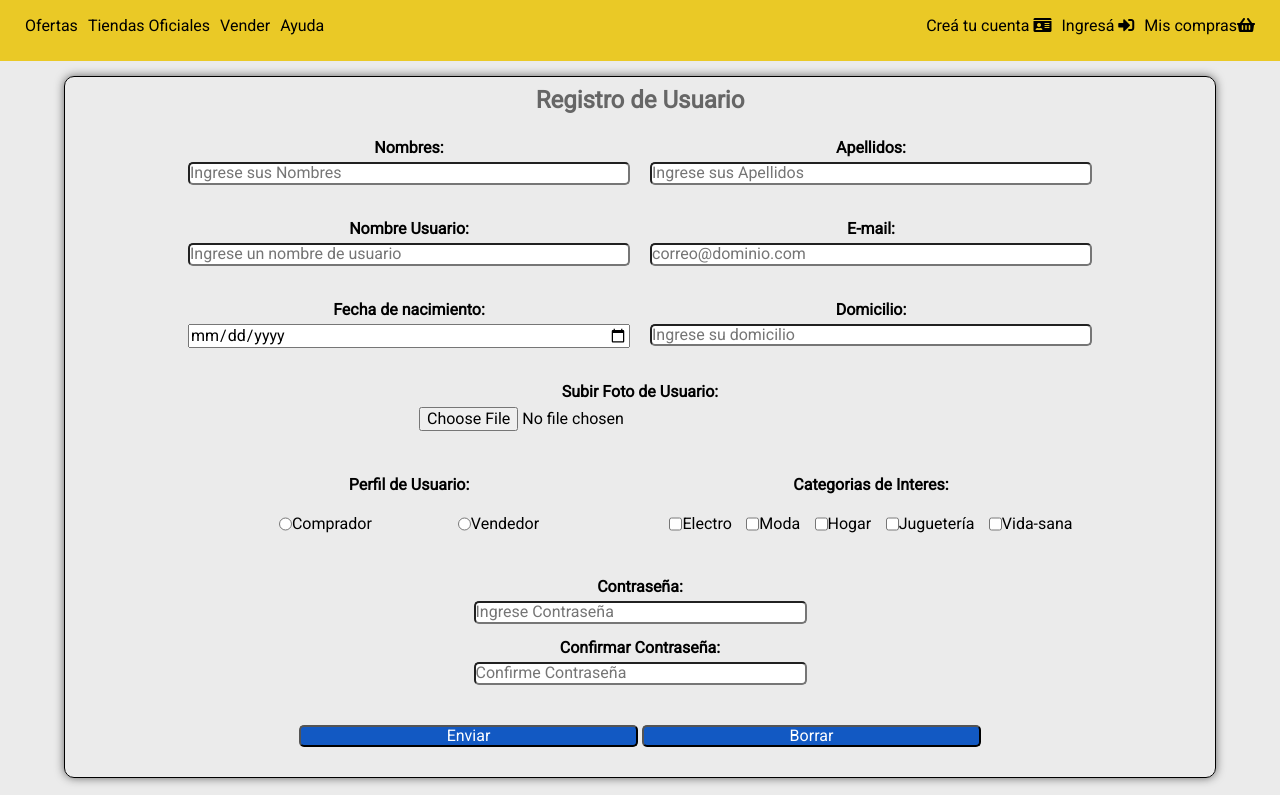
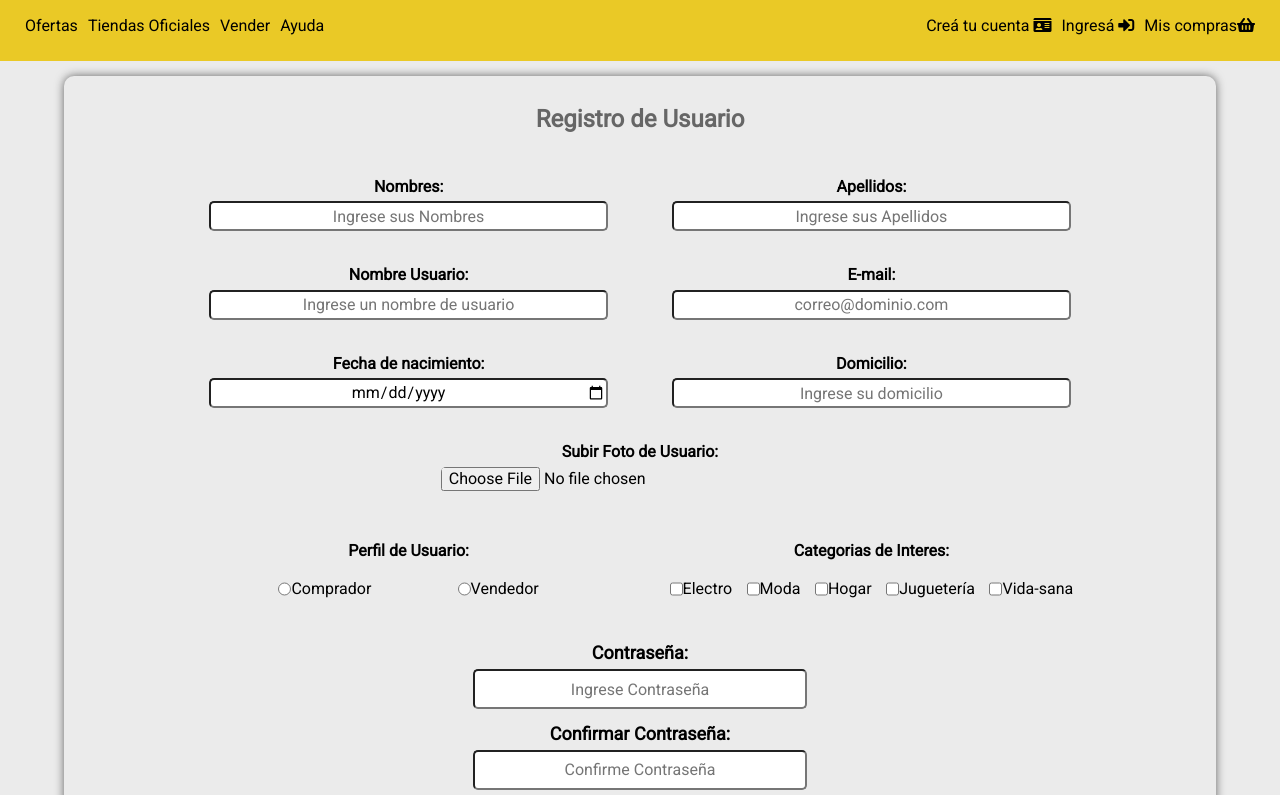
Before and after one commit to javilaiton/MercadoLiebre, a website: page views/register.html in a window 1280 px wide. Shown: the part 127-922 px from the top of the page. Drawn offline with Linux system fonts and the light colour scheme; files that its build step writes are made by us from their sources; files whose address does not match are found by name.

Commit message:
se realizan ultimos detalles y  se agregan lineas para trabajar con heroku

```diff
--- a/app.js
+++ b/app.js
@@ -1,6 +1,7 @@
 const express = require("express")
 const path = require("path")
 const app = express()
+const port = process.env.PORT || 3000
 
 app.use(express.static(path.resolve(__dirname,"./public")))
 
@@ -16,5 +17,4 @@ app.get("/register",(req,res)=>{
     res.sendFile(path.resolve(__dirname,"./views/register.html"))
 })
 
-
-app.listen(4000,()=>console.log("corriendo servidor en el puerto 4000"))
+app.listen(port, () => console.log(`Server in port ${port}`));
--- a/package.json
+++ b/package.json
@@ -4,7 +4,8 @@
   "description": "",
   "main": "app.js",
   "scripts": {
-    "test": "echo \"Error: no test specified\" && exit 1"
+    "test": "echo \"Error: no test specified\" && exit 1",
+    "start": "node app"
   },
   "keywords": [],
   "author": "",
--- a/public/css/styles.css
+++ b/public/css/styles.css
@@ -87,11 +87,8 @@ header .burger-menu .burger-bottom{
     font-size:22px;
 }
 
-
-
 section.banner img.banner{
     max-width: 100vw;
-
 }
 
 main{
@@ -103,6 +100,7 @@ main{
 
 main h2, h3{
     color:#666;
+    padding: 20px;
 }
 
 main .items{
@@ -181,7 +179,6 @@ footer .secciones h4,.secciones p, .Copyright{
 /*pagina de registro*/
 
 main.register, main.login{
-    border: black solid 1px;
     margin-top: 15px;
     padding: 10px;
     box-shadow : 0px 0px 10px rgb( 100 , 100 , 100 );
@@ -193,8 +190,10 @@ main .form-register{
 }
 
 main .content-buttons{
-    text-align: center;
     margin: 20px 0px;
+    display: flex;
+    justify-content: space-evenly;
+    height: 40px;
 }
 
 main .content-buttons .buttons{
@@ -216,14 +215,22 @@ main .control-formulario label{
     padding-bottom: 5px;
 }
 
+main .control-formulario div{
+    text-align: right;
+}
+
 main .control-formulario .barra{
     border-radius: 5px;
-    width: 100%;
+    width: 90%;
+    height: 30px;
+    text-align: center;
 }
 
 main.login .form-login .control-formulario .barra{
     border-radius: 5px;
     width: 50%;
+    height: 40px;
+    text-align: center;
 }
 
 main .control-formulario .select{
@@ -239,8 +246,26 @@ main .control-formulario .select .union{
 }
 
 main .control-formulario #foto, #fecha{
-    width: 100%;
+    width: 90%;
+
 }
+
+main .contraseñas{
+    text-align: center;
+}
+
+main .contraseñas label{
+    font-size: 18px;
+}
+
+main .contraseñas .control-formulario .barra{
+    width: 50%;
+    height: 40px;
+}
+
+
+
+
 
 /*pagina de login*/
 
@@ -331,6 +356,13 @@ main .control-formulario #foto, #fecha{
         text-align: left;
     }
 
+    main .content-buttons{
+        height: 45px;
+    }
+
+    main .content-buttons .buttons{
+        width: 20%;
+    }
 
 
 }
@@ -338,7 +370,7 @@ main .control-formulario #foto, #fecha{
 @media (min-width:769px) {
 
     section.banner img.banner{
-        max-width: 100vw;
+        width: 100vw;
     }
 
     main .products{
@@ -398,6 +430,10 @@ main .control-formulario #foto, #fecha{
         text-align: center;
     }
 
+    main .control-formulario div {
+        text-align: center;
+    }
+
     main.register .form-register .columns .select{
 
         display:flex;
@@ -416,9 +452,22 @@ main .control-formulario #foto, #fecha{
         width: 30%;
     }
 
+    main .content-buttons{
+        height: 60px;
+    }
+
+    main .content-buttons .buttons{
+        width: 25%;
+        font-size: 25px;
+    }
+
 
 
     main.login .content-buttons .buttons:hover{
+        background-color: #0022AA;
+    }
+
+    main.register .content-buttons .buttons:hover{
         background-color: #0022AA;
     }
 
--- a/views/register.html
+++ b/views/register.html
@@ -52,35 +52,49 @@
             <div class="columns">
                 <div class="control-formulario">
                     <label for="nombres">Nombres:</label>
-                    <input type="text" name="nombres" id="nombres" class="barra" placeholder="Ingrese sus Nombres" minlength="2"
-                        required>
+                    <div>
+                        <input type="text" name="nombres" id="nombres" class="barra" placeholder="Ingrese sus Nombres" minlength="2"
+                            required>
+                    </div>
                 </div>
                 <div class="control-formulario">
                     <label for="apellidos">Apellidos:</label>
-                    <input type="text" name="apellidos" id="apellidos" class="barra" placeholder="Ingrese sus Apellidos"
-                        minlength="4" required>
+                    <div>
+                        <input type="text" name="apellidos" id="apellidos" class="barra" placeholder="Ingrese sus Apellidos" minlength="4"
+                            required>
+                    </div>
                 </div>
                 <div class="control-formulario">
                     <label for="usuario">Nombre Usuario:</label>
-                    <input type="text" name="usuario" id="usuario" class="barra" placeholder="Ingrese un nombre de usuario"
-                        minlength="2" required>
+                    <div>
+                        <input type="text" name="usuario" id="usuario" class="barra" placeholder="Ingrese un nombre de usuario"
+                            minlength="2" required>
+                    </div>
                 </div>
                 <div class="control-formulario">
                     <label for="email">E-mail:</label>
-                    <input type="email" name="email" id="email" class="barra" placeholder="correo@dominio.com" required>
+                    <div>
+                        <input type="email" name="email" id="email" class="barra" placeholder="correo@dominio.com" required>
+                    </div>
                 </div>
                 <div class="control-formulario">
                     <label for="fecha">Fecha de nacimiento:</label>
-                    <input type="date" name="fecha" id="fecha" required>
+                    <div>
+                        <input type="date" name="fecha" id="fecha" class="barra" required>
+                    </div>
                 </div>
                 <div class="control-formulario">
                     <label for="domicilio">Domicilio:</label>
-                    <input type="text" name="domicilio" id="domicilio" class="barra" placeholder="Ingrese su domicilio"
-                        minlength="5" required>
+                    <div>
+                        <input type="text" name="domicilio" id="domicilio" class="barra" placeholder="Ingrese su domicilio" minlength="5"
+                            required>
+                    </div>
                 </div>
                 <div class="control-formulario">
                     <label for="foto">Subir Foto de Usuario:</label>
-                    <input type="file" name="foto" id="foto" accept=".jpg , .png , .jpeg">
+                    <div>
+                        <input type="file" name="foto" id="foto" class="barra" accept=".jpg , .png , .jpeg">
+                    </div>
                 </div>
             </div>
 
@@ -117,8 +131,8 @@
                 </div>
                 <div class="control-formulario">
                     <label for="confirm-password">Confirmar Contraseña:</label>
-                    <input id="confirm-password" type="password" class="barra" name="confirm-password"
-                        placeholder="Confirme Contraseña" minlength="7" maxlength="12" required>
+                    <input id="confirm-password" type="password" class="barra" name="confirm-password" placeholder="Confirme Contraseña"
+                        minlength="7" maxlength="12" required>
                 </div>
             </div>
 
```
